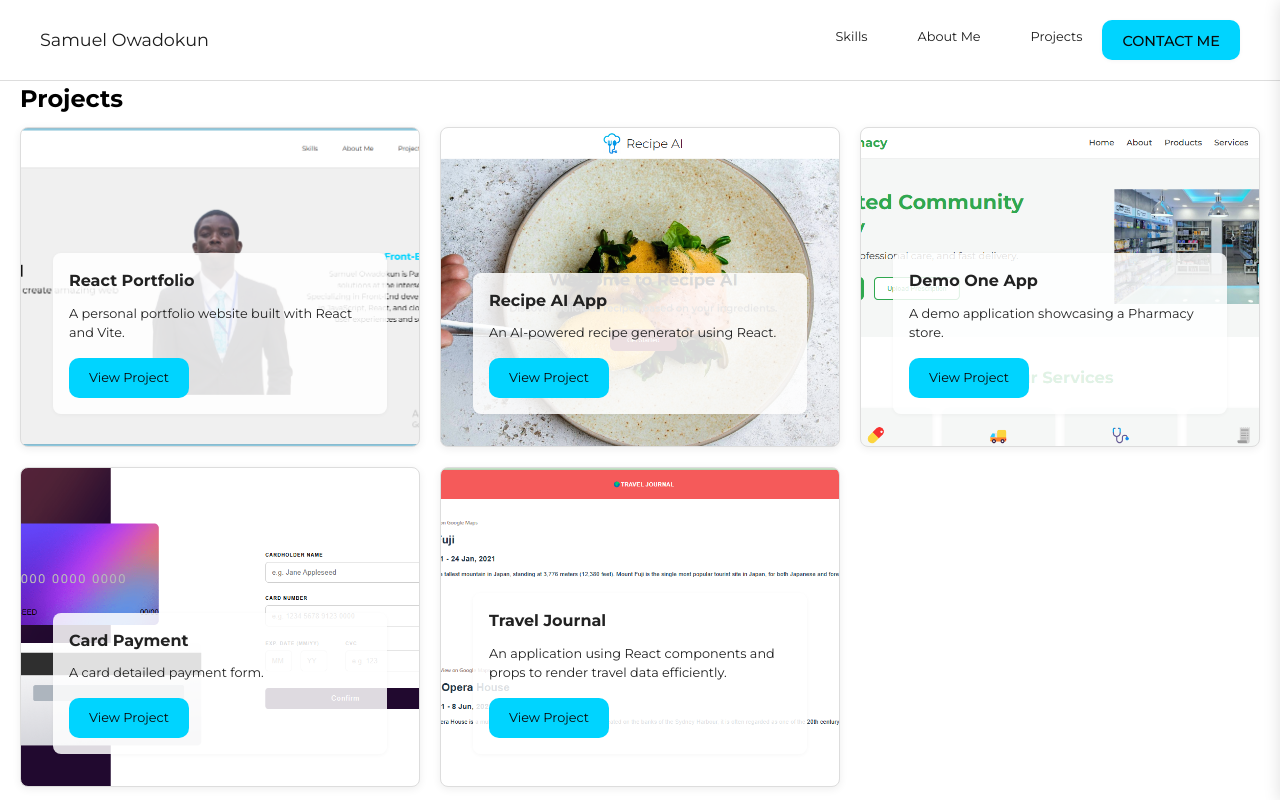
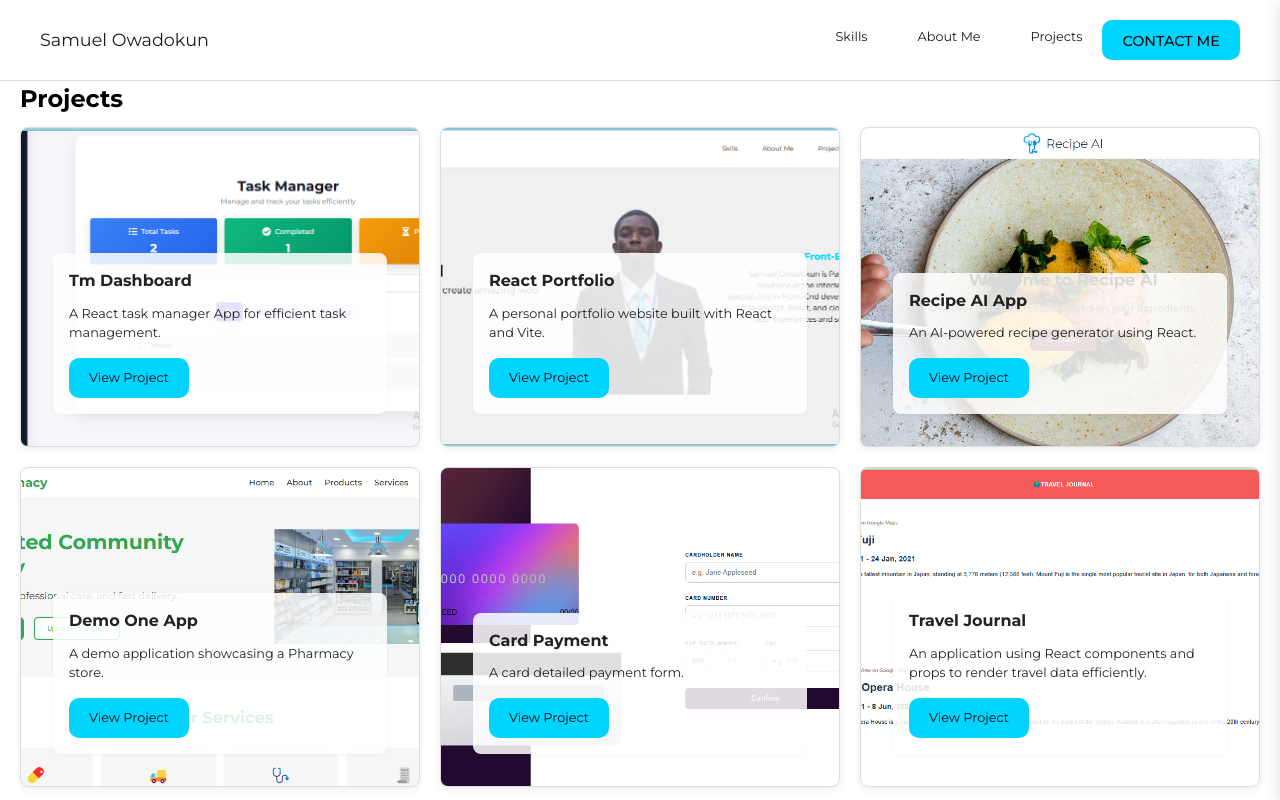
Before and after one commit to sammyowadokun/owadokunsamuel, a React (Vite) app: page /projects in a window 1280 px wide. Shown: the top 800 px of the page. Built offline with nearby package versions, Linux system fonts and the light colour scheme.

Commit message:
make changes

```diff
--- a/src/components/Projects.jsx
+++ b/src/components/Projects.jsx
@@ -4,9 +4,16 @@ import recipeImg from '../assets/recipe.png';
 import demoImg from '../assets/demo.png';
 import paymentImg from '../assets/payment.png';
 import TJImg from '../assets/TJ.png';
+import tmImg from '../assets/TMdashboard.png';
 
 const Projects = () => {
   const projects = [
+    {
+      title: 'Tm Dashboard',
+      description: 'A React task manager App for efficient task management.',
+      link: 'https://tm-dashboard.vercel.app/',
+      image: tmImg
+    },
     {
       title: 'React Portfolio',
       description: 'A personal portfolio website built with React and Vite.',
```
Also changed, not shown: src/assets/TMdashboard.png (added).
